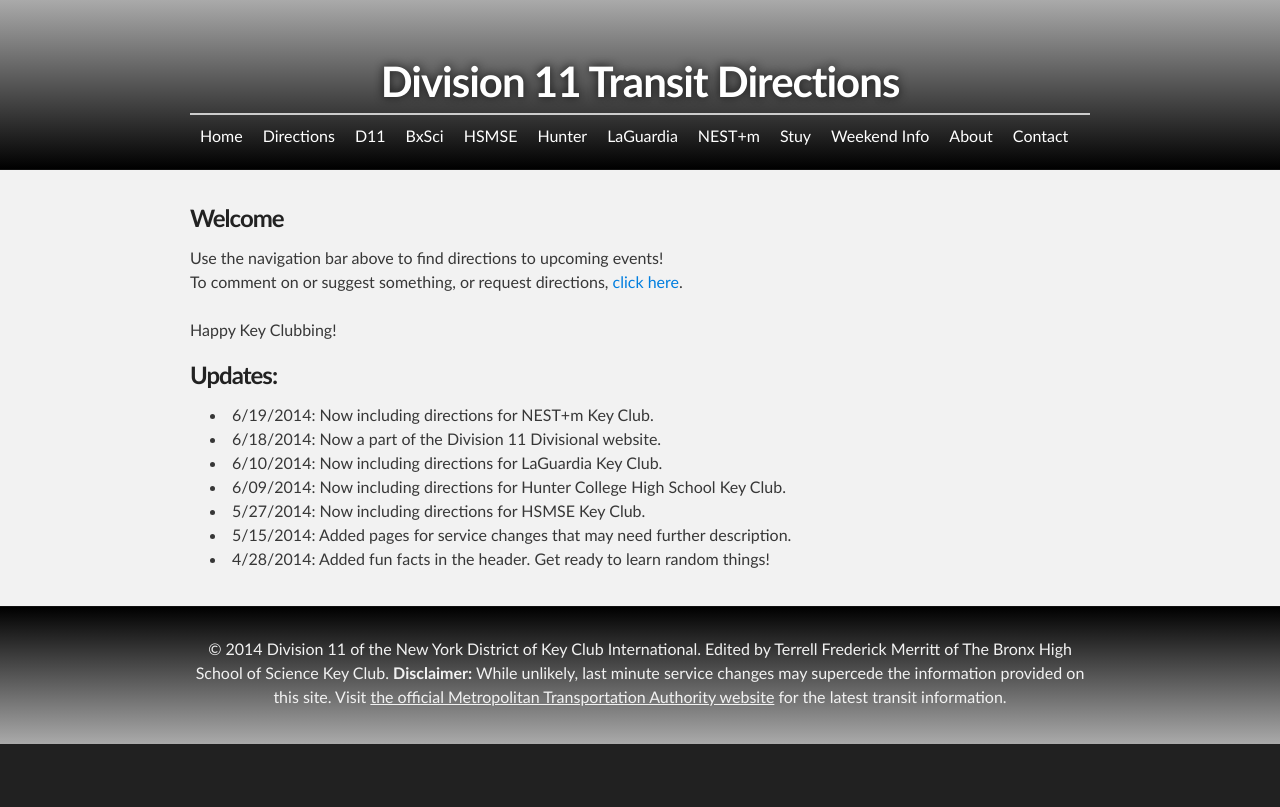
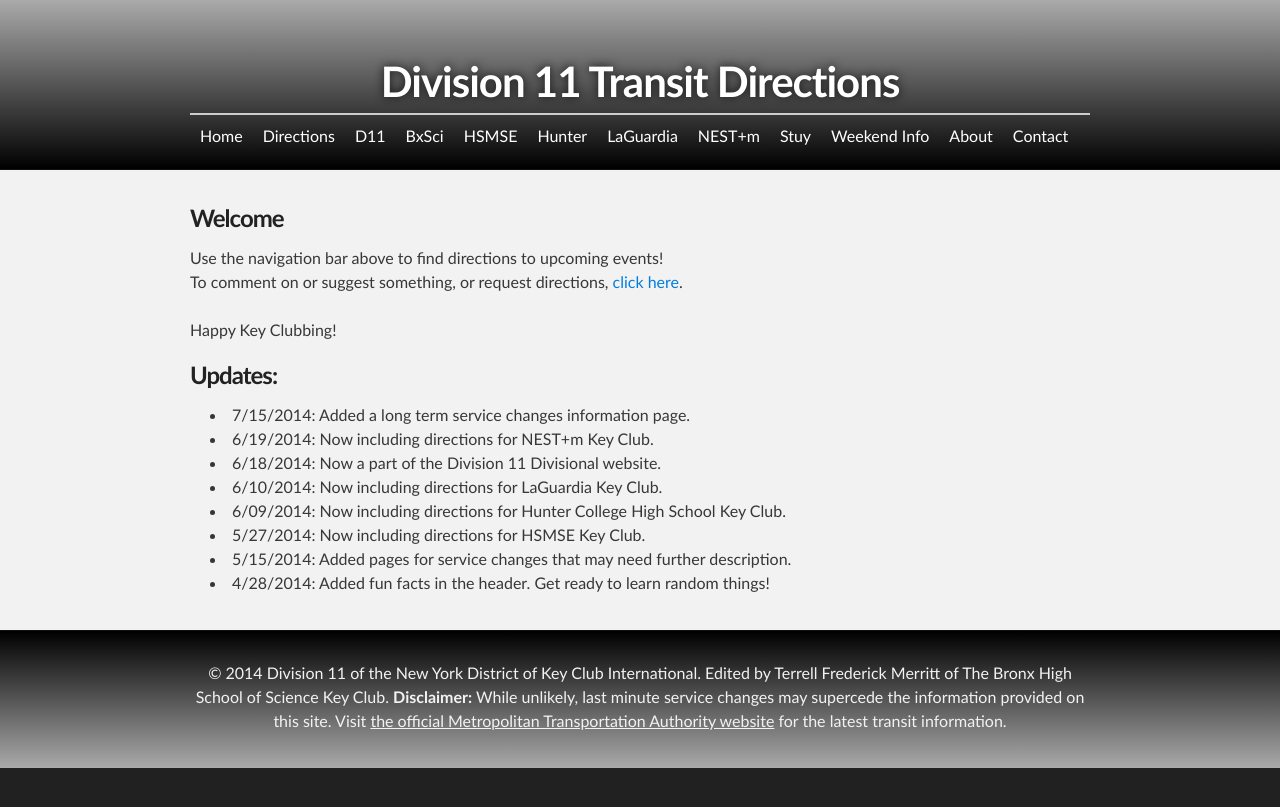
Before and after one commit to d11directions/d11directions.github.io, a Jekyll site: the page built from index.html, in a window 1280 px wide. Shown: the top 807 px of the page. Built offline with Jekyll 4.4.1, drawn with Linux system fonts in a browser that asks for light colours.

Commit message:
Add prev commit to changes list

```diff
--- a/index.html
+++ b/index.html
@@ -13,8 +13,9 @@ published: true
 
     <h3>Updates:</h3>
     <ul>
-      <li>6/19/2014: Now including directions for NEST+m Key Club.
-      <li>6/18/2014: Now a part of the Division 11 Divisional website.
+      <li>7/15/2014: Added a long term service changes information page.</li>
+      <li>6/19/2014: Now including directions for NEST+m Key Club.</li>
+      <li>6/18/2014: Now a part of the Division 11 Divisional website.</li>
       <li>6/10/2014: Now including directions for LaGuardia Key Club.</li>
       <li>6/09/2014: Now including directions for Hunter College High School Key Club.</li>
       <li>5/27/2014: Now including directions for HSMSE Key Club.</li>
```
